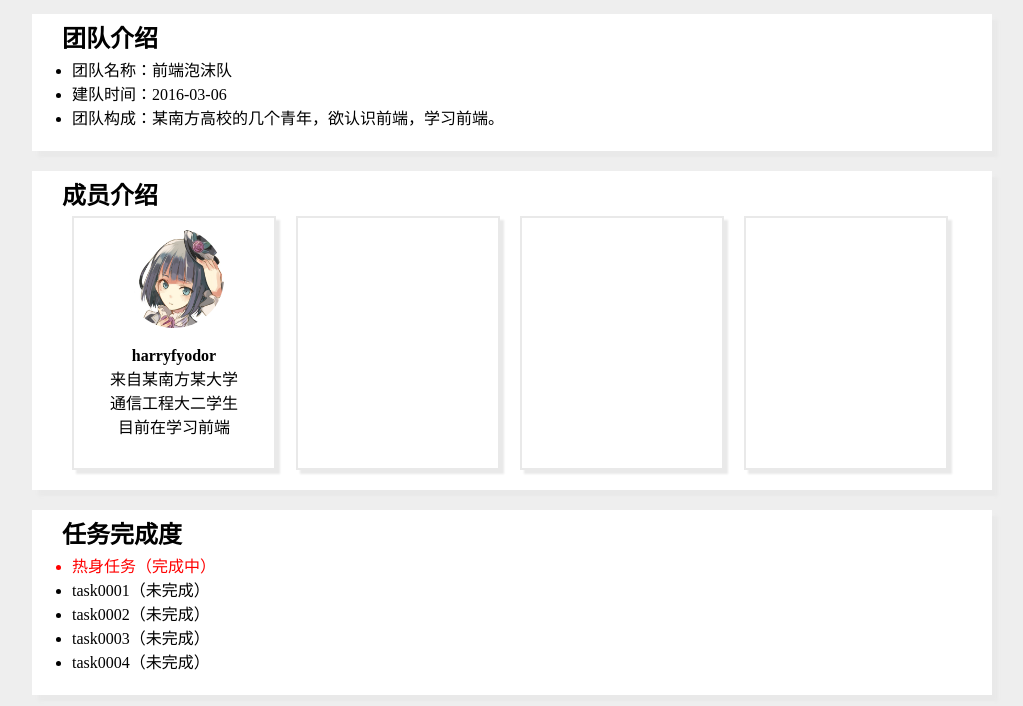
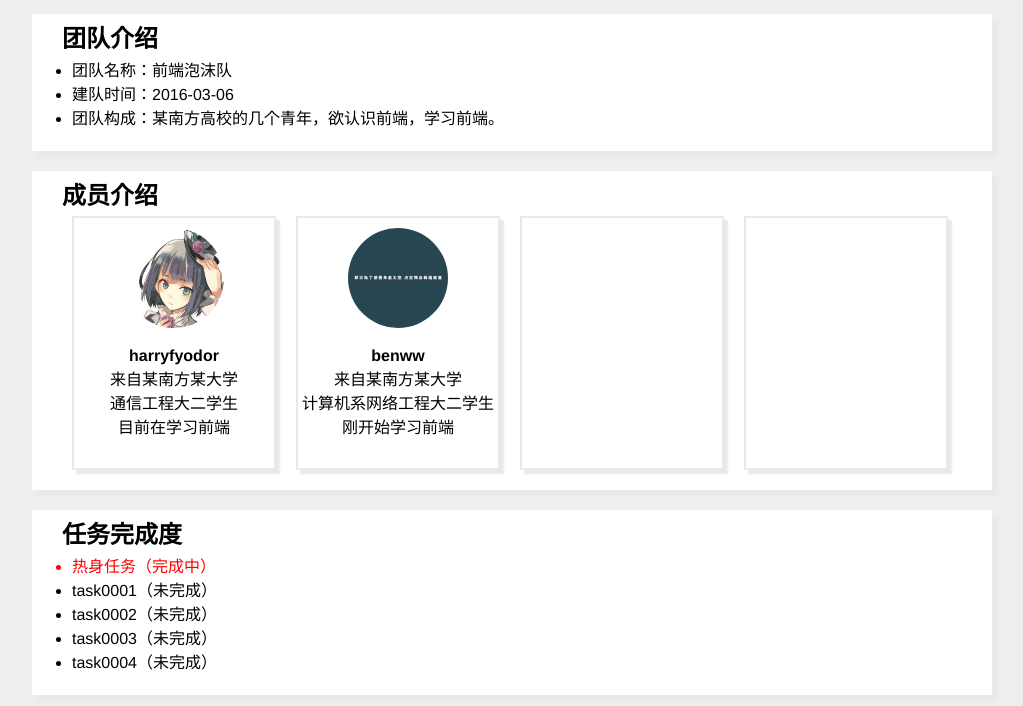
Before and after one commit to MrMoDoor/ife-2016, a plain HTML site: page warmup/index.html in a window 1280 px wide. Shown: the part 94-800 px from the top of the page, without its empty margins (128-1151 px from the left). Drawn offline with Linux system fonts and the light colour scheme.

Commit message:
add font family and benww

```diff
--- a/warmup/css/style.css
+++ b/warmup/css/style.css
@@ -1,5 +1,6 @@
 body {
 	background-color: #EEEEEE;
+    font-family: Helvetica, Tahoma, Arial, PingFang SC, "Microsoft YaHei", "微软雅黑", SimSun, "宋体", Heiti, "黑体", sans-serif;
 }
 
 header {
@@ -124,6 +125,29 @@ h2 {
 	line-height: 1.5;
 }
 
+#benww-img {
+    height: 100px;
+    width: 100px;
+    border-radius: 50px;
+    margin-top: 10px;
+    margin-left: auto;
+    margin-right: auto;
+}
+
+#benww-img>img {
+    height: 100px;
+    width: 100px;
+    border-radius: 50px;
+}
+
+#benww {
+    text-align: center;
+}
+
+#benww p {
+    line-height: 1.5;
+}
+
 .tasks {
 	width: 100%;
 	background-color: white;
--- a/warmup/index.html
+++ b/warmup/index.html
@@ -30,7 +30,14 @@
 						</p>
 					</div>
 				</li>
-				<li><div></div></li>
+                <li>
+                    <div id="benww">
+                        <div id="benww-img"><img src="img/benww.jpg" alt=""></div>
+                        <p><b>benww</b><br>
+                            来自某南方某大学<br>计算机系网络工程大二学生<br>刚开始学习前端
+                        </p>
+                    </div>
+                </li>
 				<li><div></div></li>
 				<li><div></div></li>
 
```
Also changed, not shown: warmup/img/benww.jpg (added), 1 other file.
